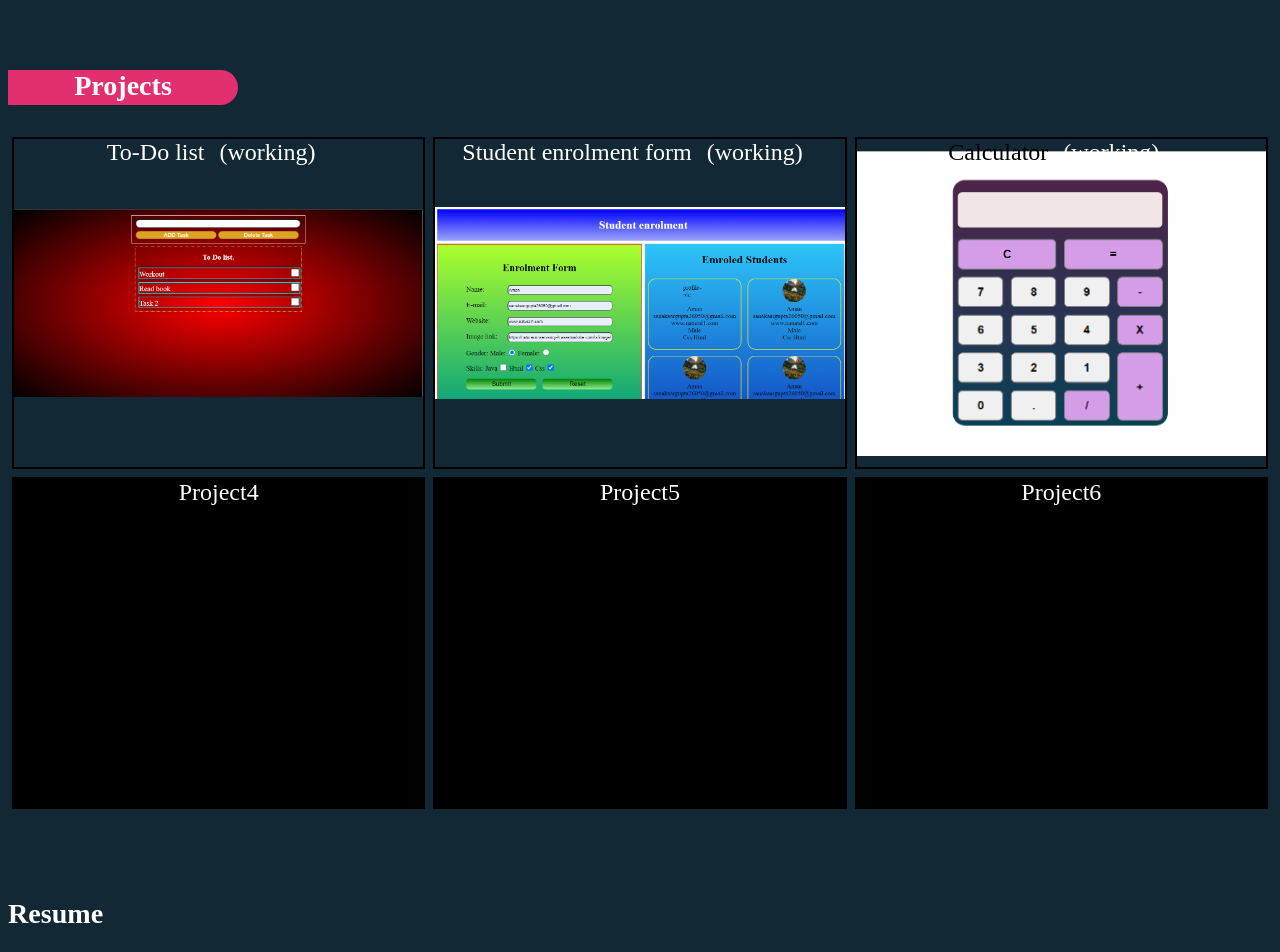
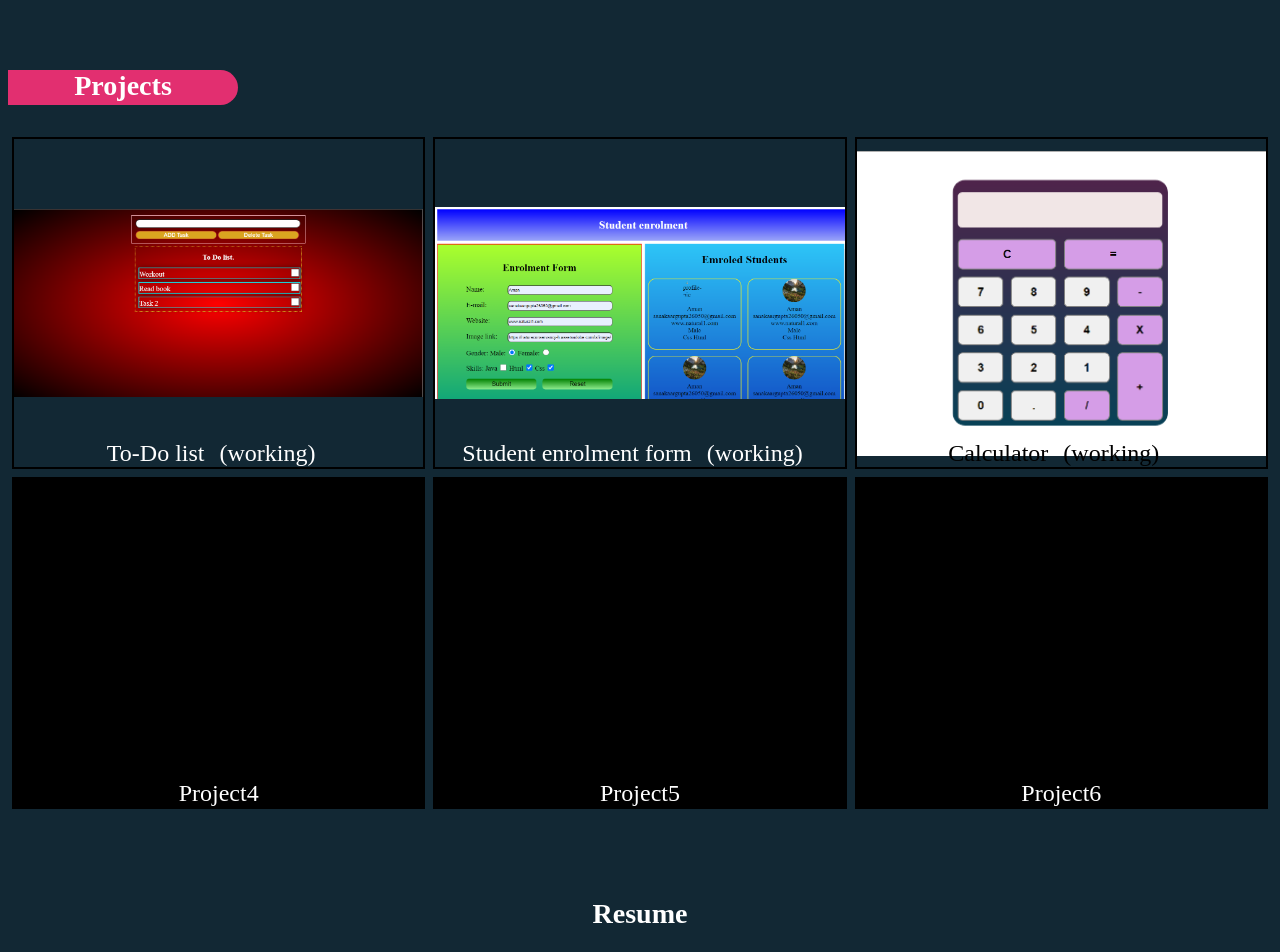
Before and after one commit to SanskaarK/portfolio, a plain HTML site: page index.html in a window 1280 px wide. Shown: the part 1580-2532 px from the top of the page. Drawn offline with nearby package versions, Linux system fonts and the light colour scheme.

Commit message:
Update port.css

```diff
--- a/port.css
+++ b/port.css
@@ -154,18 +154,27 @@ a{
     align-items: center;
     text-align: center;
     background: rgb(0, 0, 0);
+    display: flex;
+    align-items: end;
+    justify-content: center;
 }
 #p1{
     background: url("to-do-list.PNG");
     background-size: contain;
     background-position: center;
     background-repeat: no-repeat;
+    display: flex;
+    align-items: end;
+    justify-content: center;
 }
 #p2{
     background: url("student\ enrol.PNG");
     background-size: contain;
     background-position: center;
     background-repeat: no-repeat;
+    display: flex;
+    align-items: end;
+    justify-content: center;
 }
 #p3{
     color: black;
@@ -173,6 +182,12 @@ a{
     background-size: contain;
     background-position: center;
     background-repeat: no-repeat;
+    display: flex;
+    align-items: end;
+    justify-content: center;
+}
+#p3 a{
+    color: black;
 }
 #p1:hover{
     /* font-display: none; */
@@ -192,8 +207,25 @@ a{
     transform: scale(1.25);
 
 }
-
-
+.res-head h3{
+    cursor: pointer;
+    text-align: center;
+}
+.res-body h3 a{
+    padding: 10px;
+    background-color:rgb(16, 84, 201);
+    border-radius: 10px;
+}
+.res-body{
+    /* margin: auto; */
+    align-items: center;
+    justify-content: center;
+    flex-direction: column;
+    display: none;
+}
+.res-body img{
+    margin: auto;
+}
 .contact{
     /* border: 2px solid red; */
     /* height: 60vh; */
@@ -258,3 +290,6 @@ button[type="submit"]{
     font-size: 20px;
     background: linear-gradient(#B718DF,#2E0854);
 }
+.link{
+    align-items: end;
+}
```
